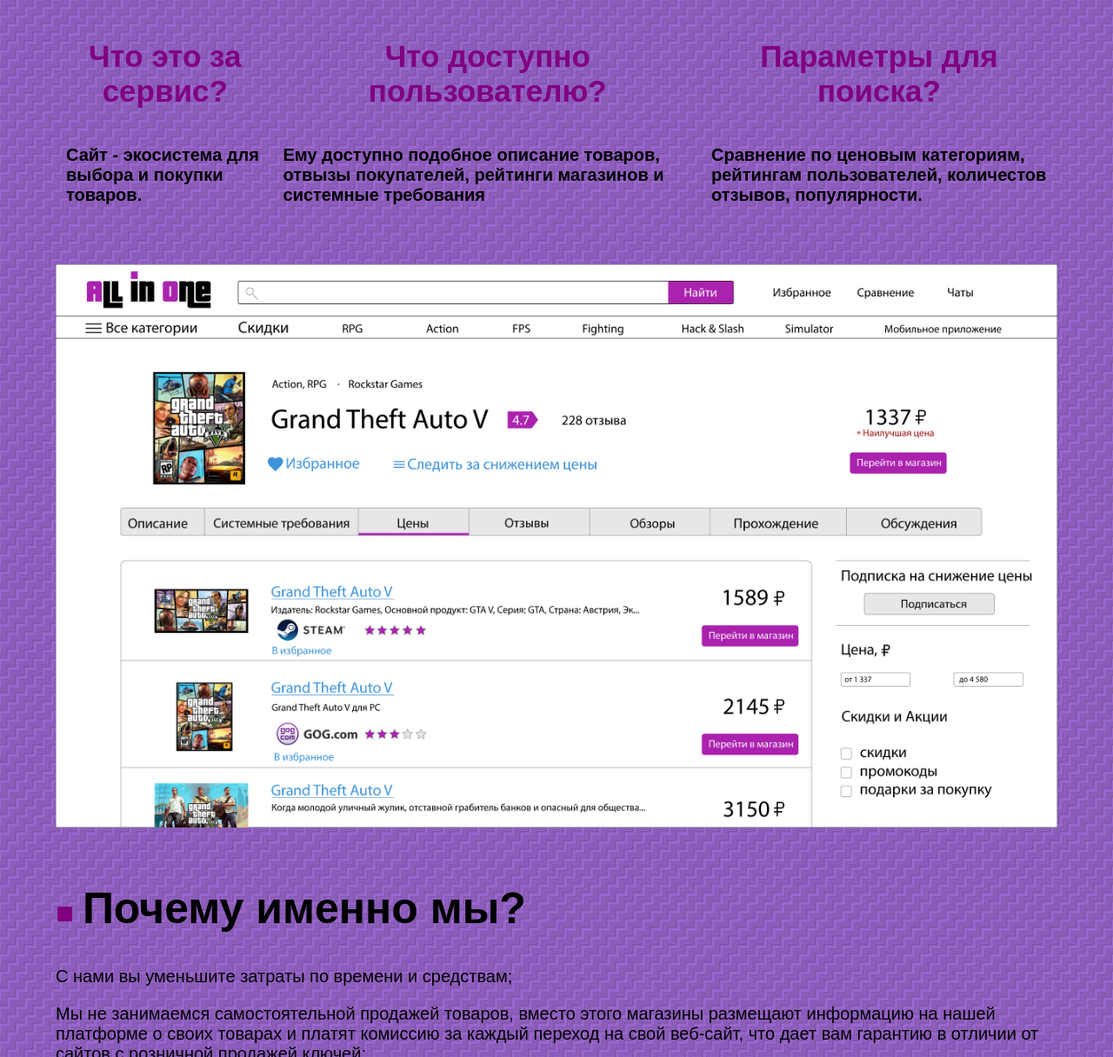
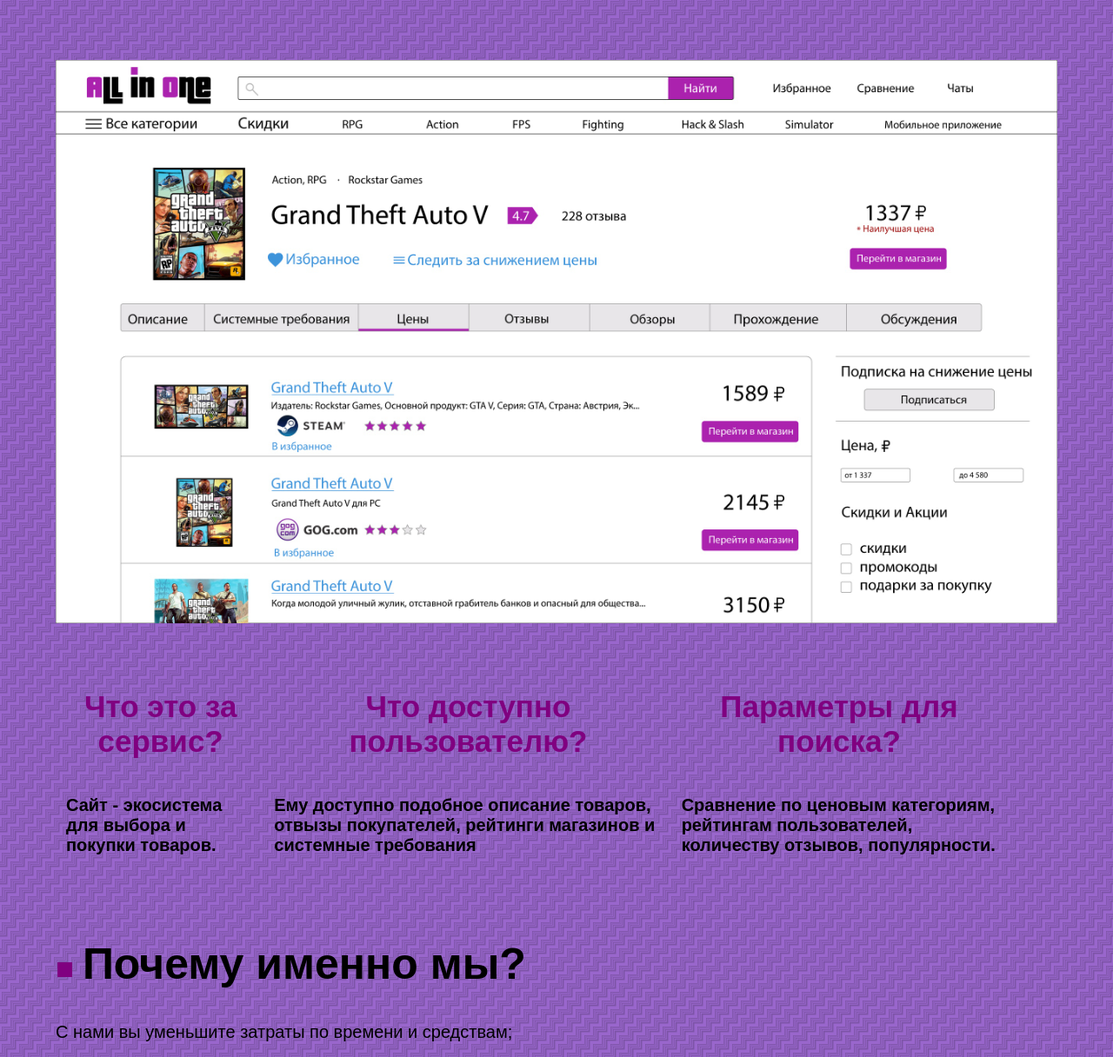
Before and after one commit to skils2000/AiO_site, a plain HTML site: page index.html in a window 1280 px wide. Shown: the part 1141-2357 px from the top of the page at 87% size. Drawn offline with Linux system fonts and the light colour scheme.

Commit message:
Переместили таблицу

```diff
--- a/index.html
+++ b/index.html
@@ -50,15 +50,26 @@
         <BR>
 
         <div>
-            <table
+
+        </div>
+
+        <BR>
+        <BR>
+        <div>
+            <img style="position: relative;" width="100%" src="css/pch/maket.jpg" alt="" >
+        </div>
+    </div>
+
+    <DIV class="texxxt">
+        <table
             border="0"
             cellpadding="10"
-            style="width:100%;">
+            style="width:95%; left: 5%;">
             <!--Создаём строку таблицы-->
             <tr>
             <!--Создаём столбец таблицы-->
-            <th>
-<!--Содержание ячейки столбца-->
+            <th >
+            <!--Содержание ячейки столбца-->
                 <h4 style="text-align: center; color:purple">Что это за сервис?</h4>
             </th>
 
@@ -70,26 +81,19 @@
                 <h4 style="text-align: center; color:purple">Параметры для поиска?</h4>
             </th>
             </tr>
-            <tr>
+            <tr style="left: 5%;">
                 <th>
-                    <p style="text-align: left;">Сайт - экосистема для выбора и покупки товаров.</p>
+                    <p style="text-align: left; left: 20%;">Сайт - экосистема для выбора и покупки товаров.</p>
                 </th>
                 <th>
-                    <p style="text-align: left;"> Ему доступно подобное описание товаров, отвызы покупателей, рейтинги магазинов и системные требования</p>
+                    <p style="text-align: left;">Ему доступно подобное описание товаров, отвызы покупателей, рейтинги магазинов и системные требования</p>
                 </th>
                 <th>
-                    <p style="text-align: left;">Сравнение по ценовым категориям, рейтингам пользователей, количестов отзывов, популярности.</p>
+                    <p style="text-align: left;">Сравнение по ценовым категориям, рейтингам пользователей, количеству отзывов, популярности.</p>
                 </th>
             </tr>
-</table>
-        </div>
-
-        <BR>
-        <BR>
-        <div>
-            <img style="position: relative;" width="100%" src="css/pch/maket.jpg" alt="" >
-        </div>
-    </div>
+        </table>
+    </DIV>
 
     <div class="texxxt">
         <h2 style="position: relarive;text-align: left; color: black;font-size: 50px;">
```
